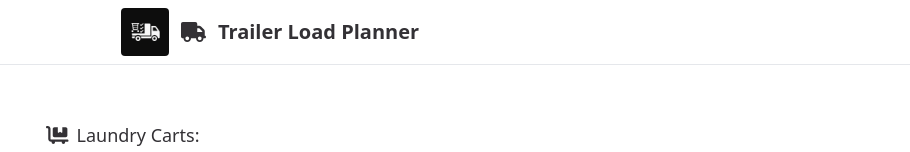
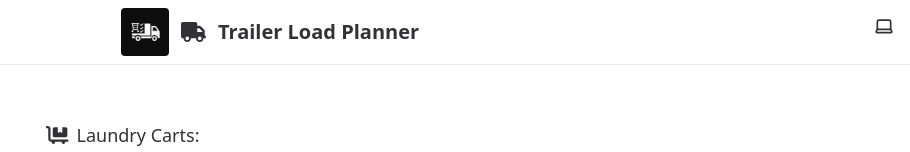
Before and after one commit to RW2023/loader, a Next.js app: page / in a window 1280 px wide. Shown: the top 152 px of the page, without its empty margins (370-1280 px from the left). Built offline with nearby package versions, Linux system fonts and the light colour scheme.

Commit message:
feat: add DarkToggle component and integrate theme provider for theme switching

```diff
--- /dev/null
+++ b/src/app/components/DarkToggle.tsx
@@ -0,0 +1,39 @@
+'use client';
+
+import { useTheme } from 'next-themes';
+import { useEffect, useState } from 'react';
+import { Sun as SunIcon, Moon as MoonIcon, Laptop as SystemIcon } from 'lucide-react';
+
+const modes = ['light', 'dark', 'system'] as const;
+type Mode = typeof modes[number];
+
+export default function DarkToggle() {
+    const { theme, systemTheme, setTheme } = useTheme();
+    const [mounted, setMounted] = useState(false);
+
+    // Prevent SSR hydration mismatch
+    useEffect(() => {
+        setMounted(true);
+    }, []);
+    if (!mounted) return null;
+
+    const realTheme = theme === 'system' ? systemTheme : theme;
+
+    let Icon = realTheme === 'dark' ? MoonIcon : SunIcon;
+    if (theme === 'system') Icon = SystemIcon;
+
+    const handleClick = () => {
+        const nextIndex = (modes.indexOf(theme as Mode) + 1) % modes.length;
+        setTheme(modes[nextIndex]);
+    };
+
+    return (
+        <button
+            onClick={handleClick}
+            aria-label="Toggle theme"
+            className="p-2 hover:opacity-80 transition"
+        >
+            <Icon size={20} />
+        </button>
+    );
+}
--- a/src/app/layout.tsx
+++ b/src/app/layout.tsx
@@ -4,6 +4,8 @@ import "./globals.css";
 
 import Header from "./components/Header";
 import Footer from "./components/Footer";
+import DarkToggle from "./components/DarkToggle";
+import { ThemeProvider } from "next-themes";
 import "@/app/lib/fontawesome"; // Import Font Awesome config
 
 const geistSans = Geist({
@@ -58,17 +60,22 @@ export default function RootLayout({
   children: React.ReactNode;
 }>) {
   return (
-    <html lang="en">
+    <html lang="en" suppressHydrationWarning>
       <body
         className={`${geistSans.variable} ${geistMono.variable} antialiased bg-[color:var(--color-background)] text-[color:var(--color-foreground)]`}
       >
+        <ThemeProvider attribute="class" defaultTheme="system" enableSystem>
           <div className="min-h-screen flex flex-col">
             <Header />
+            <div className="absolute top-2 right-2">
+              <DarkToggle />
+            </div>
             <main className="flex-1 w-full max-w-4xl mx-auto p-4 md:p-6">
               {children}
             </main>
             <Footer />
           </div>
+        </ThemeProvider>
       </body>
     </html>
   );
```
Lines whose indentation alone changed are shown as unchanged.
